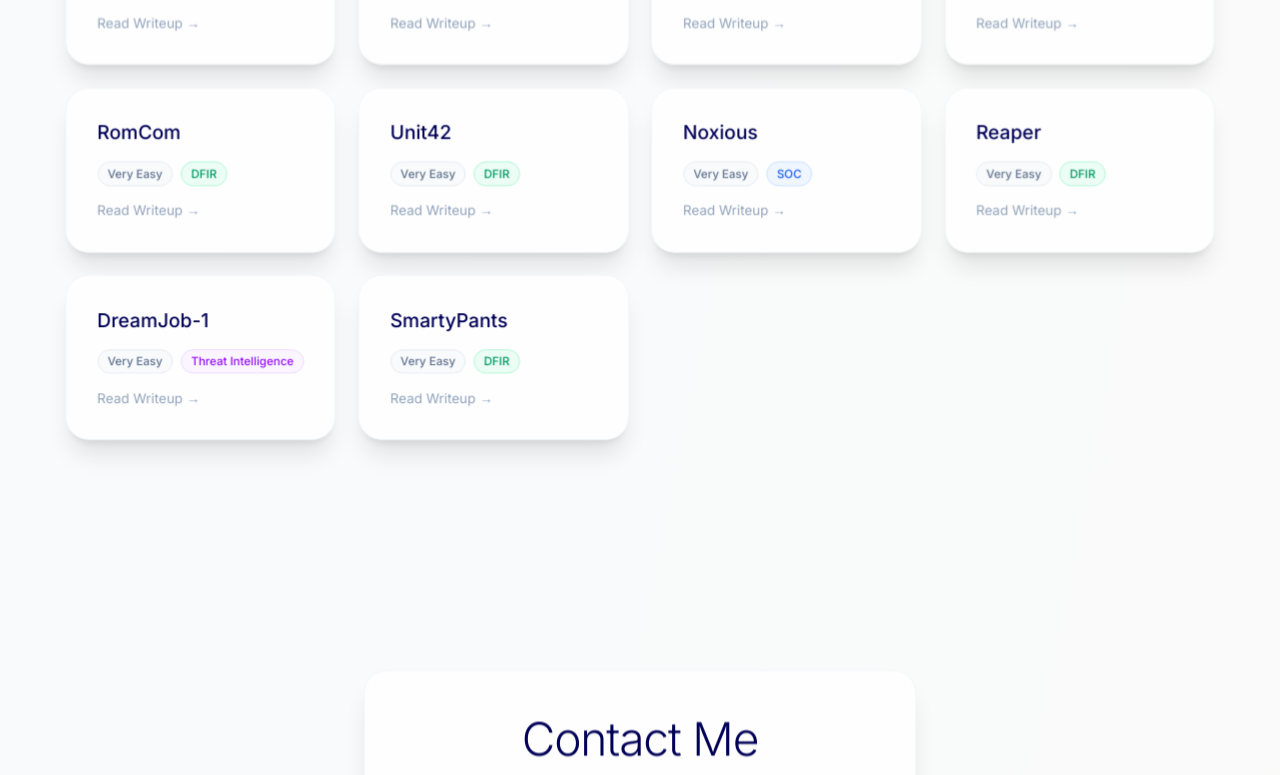
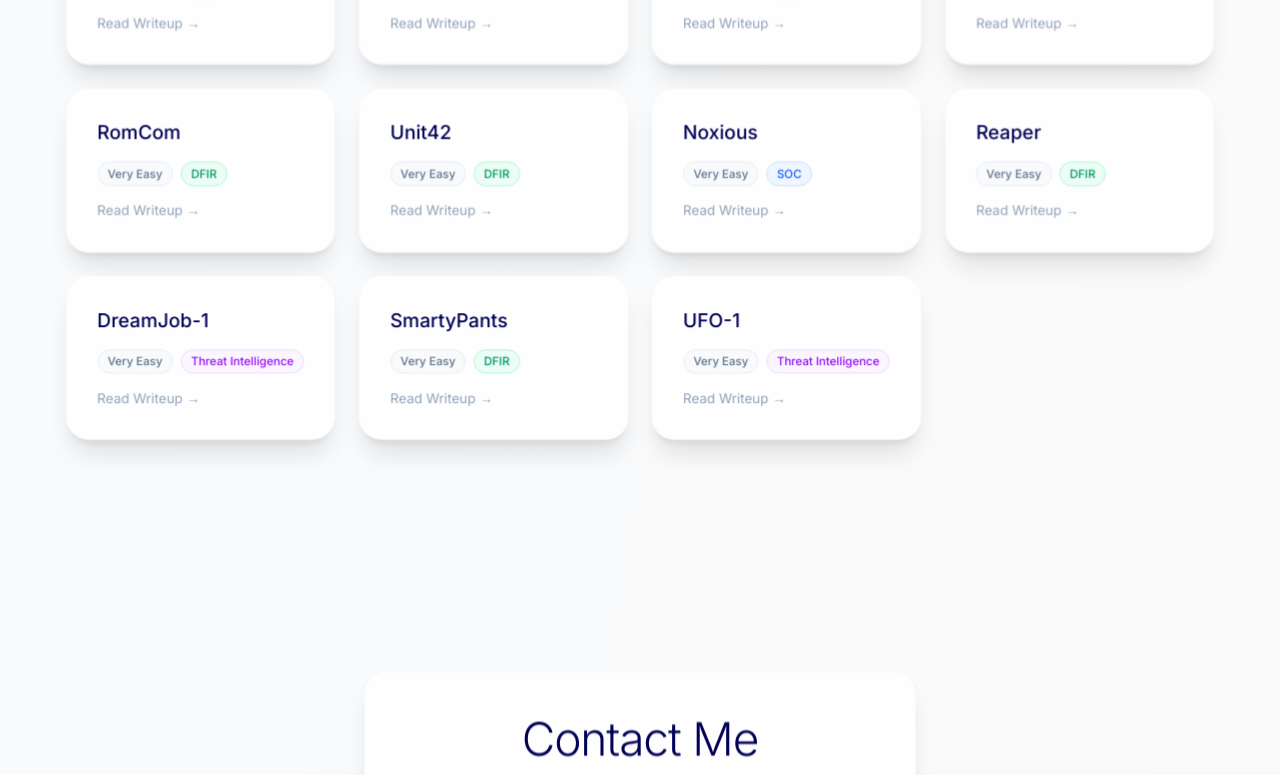
Before and after one commit to RafaelAngeloChristianto/portfolio-website, a React (Vite) app: page / in a window 1280 px wide. Shown: the part 4873-5648 px from the top of the page. Built offline with nearby package versions, Linux system fonts and the light colour scheme; a web font is replaced by a local one.

Commit message:
UFO 1 and dreamjob1

```diff
--- a/src/screens/HomeScreen.tsx
+++ b/src/screens/HomeScreen.tsx
@@ -643,6 +643,12 @@ export const HomeScreen: React.FC = () => {
               category:"DFIR",
               url:"/projects/SmartyPants HTB Sherlock Writeup _ Rafael Angelo Christianto.pdf",
             },
+            {
+              title:"UFO-1",
+              difficulty:"Very Easy",
+              category:"Threat Intelligence",
+              url:"/projects/UFO1 HTB Sherlock Writeup _ Rafael Angelo Christianto.pdf",
+            }
           ].filter((s) => sherlockFilter === "All" || s.category === sherlockFilter).map((sherlock, i) => (
             <motion.a
               key={i}
```
Also changed, not shown: 2 other files (tests, documents, lock files or other folders).
